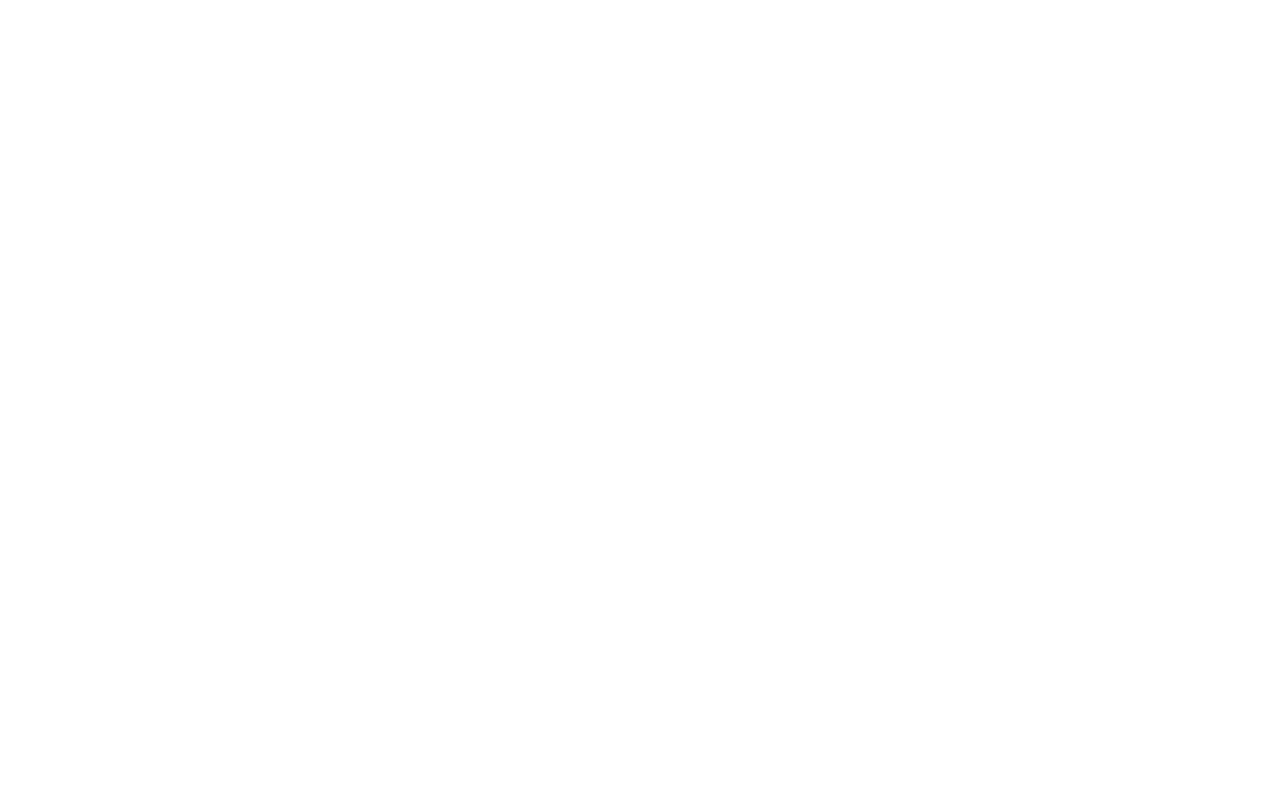
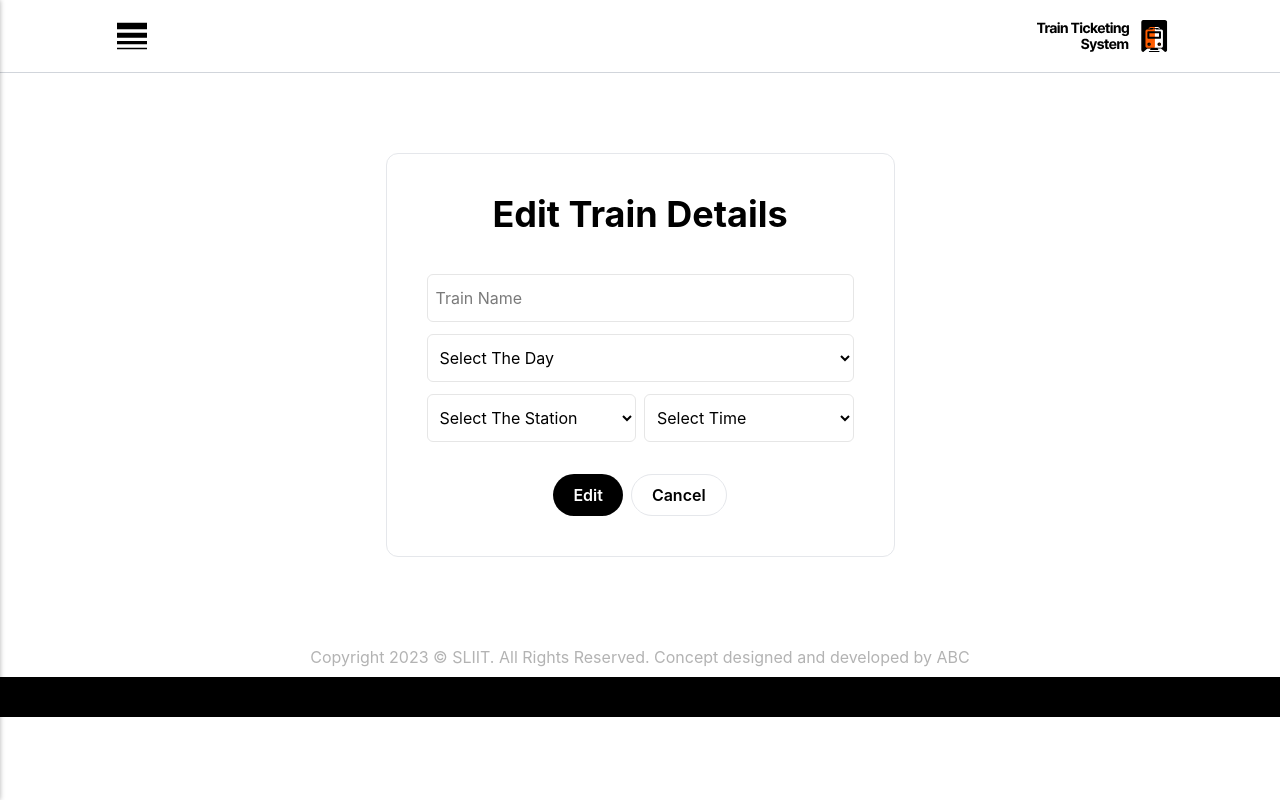
Before and after one commit to SasinduNanayakkara/AED-FE, a React (Create React App) app: page /updatetrain in a window 1280 px wide. Before the commit this address had no page. Built offline with nearby package versions, Linux system fonts and the light colour scheme.

Commit message:
Added navigation drawer

```diff
--- /dev/null
+++ b/src/Pages/UpdateTrain.jsx
@@ -0,0 +1,129 @@
+import React, { useState } from "react";
+import Header from "../Components/Header";
+import Footer from "../Components/Footer";
+
+function CreateTrain() {
+  const timeOptions = [
+    "9:00 AM",
+    "10:00 AM",
+    "11:00 AM",
+    "12:00 PM",
+    "1:00 PM",
+    "2:00 PM",
+  ];
+
+  const [selectedStation, setSelectedStation] = useState("");
+  const [selectedTime, setSelectedTime] = useState("");
+  const [selectedStationsAndTimes, setSelectedStationsAndTimes] = useState([]);
+
+  const handleAddClick = () => {
+    if (selectedStation && selectedTime) {
+      setSelectedStationsAndTimes([...selectedStationsAndTimes, { station: selectedStation, time: selectedTime }]);
+      setSelectedStation("");
+      setSelectedTime("");
+    }
+  };
+
+  return (
+    <div>
+      <Header />
+      <div>
+        <div className="flex-grow flex items-center justify-center">
+          <div className="bg-white border rounded-xl p-10 my-20 flex flex-col">
+            <div>
+              <p className="flex items-center justify-center text-4xl font-bold mb-10">
+                Edit Train Details
+              </p>
+            </div>
+            <div className="flex justify-center">
+              <form className="max-w-form items-center">
+                <div>
+                  <input
+                    type="text"
+                    placeholder="Train Name"
+                    className="hover:text-[#FF5C00] p-2 rounded-md bg-[#ffffff] w-full font-inter font-normal h-12 placeholder-[#7A7A7A] mb-3 border border-[#E6E6E6]"
+                  />
+                  <select
+                    className="hover:text-[#FF5C00] p-2 rounded-md bg-[#ffffff] w-full font-inter font-normal h-12 placeholder-[#7A7A7A] mb-3 border border-[#E6E6E6] mr-2"
+                  >
+                    <option value="" disabled selected>
+                      Select The Day
+                    </option>
+                    <option value="Sunday">Sunday</option>
+                    <option value="Monday">Monday</option>
+                    <option value="Tuesday">Tuesday</option>
+                    <option value="Wednesday">Wednesday</option>
+                    <option value="Thursday">Thursday</option>
+                    <option value="Friday">Friday</option>
+                    <option value="Saturday">Saturday</option>
+                  </select>
+                </div>
+                <div className="flex">
+                  <select
+                    value={selectedStation}
+                    onChange={(e) => setSelectedStation(e.target.value)}
+                    className="hover:text-[#FF5C00] p-2 rounded-md bg-[#ffffff] w-full font-inter font-normal h-12 placeholder-[#7A7A7A] mb-3 border border-[#E6E6E6]"
+                  >
+                    <option value="" disabled>
+                      Select The Station
+                    </option>
+                    <option value="AAA">AAA</option>
+                    <option value="BBB">BBB</option>
+                    <option value="CCC">CCC</option>
+                  </select>
+
+                  <select
+                    value={selectedTime}
+                    onChange={(e) => setSelectedTime(e.target.value)}
+                    className="hover:text-[#FF5C00] p-2 rounded-md bg-[#ffffff] w-full font-inter font-normal h-12 placeholder-[#7A7A7A] mb-3 border border-[#E6E6E6] ml-2"
+                  >
+                    <option value="" disabled>
+                      Select Time
+                    </option>
+                    {timeOptions.map((time, index) => (
+                      <option key={index} value={time}>
+                        {time}
+                      </option>
+                    ))}
+                  </select>
+                </div>
+                <div className="flex justify-center mt-5">
+                  <button
+                    className="px-5 py-2 bg-black text-white font-semibold hover:bg-[#FF5C00] rounded-3xl mr-2"
+                    onClick={handleAddClick}
+                  >
+                    Edit
+                  </button>
+                  <button
+                    className="px-5 py-2 text-black font-semibold hover:bg-[#FF5C00] rounded-3xl border"
+                    onClick={() => {}}
+                  >
+                    Cancel
+                  </button>
+                </div>
+              </form>
+            </div>
+          </div>
+        </div>
+      </div>
+      <Footer />
+
+      {selectedStationsAndTimes.length > 0 && (
+        <div className="flex justify-center mt-5">
+          <div>
+            <h2 className="text-2xl font-semibold mb-2">Selected Stations and Times:</h2>
+            <ul>
+              {selectedStationsAndTimes.map((item, index) => (
+                <li key={index}>
+                  {item.station} - {item.time}
+                </li>
+              ))}
+            </ul>
+          </div>
+        </div>
+      )}
+    </div>
+  );
+}
+
+export default CreateTrain;
--- /dev/null
+++ b/src/Pages/UpdateTravel.jsx
@@ -0,0 +1,78 @@
+import React from "react";
+import Header from "../Components/Header";
+import Footer from "../Components/Footer";
+
+function CreateTraveler() {
+  return (
+    <div>
+      <Header />
+      <div>
+        <div className="flex-grow flex items-center justify-center">
+          <div className="bg-white border rounded-xl p-10 my-20 flex flex-col">
+            <div>
+              <p className="flex items-center justify-center text-4xl font-bold mb-10">
+                Ediut Traveler Details
+              </p>
+            </div>
+            <div className="flex justify-center">
+              <form className="max-w-form items-center">
+                <div className="flex">
+                  <select
+                    className="hover:text-[#FF5C00] p-2 rounded-md bg-[#ffffff] w-1/2 font-inter font-normal h-12 placeholder-[#7A7A7A] mb-3 border border-[#E6E6E6] mr-2"
+                  >
+                    <option value="" disabled selected>Select Prefix</option>
+                    <option value="Miss">Miss</option>
+                    <option value="Mr">Mr</option>
+                    <option value="Mrs">Mrs</option>
+                  </select>
+                  <input
+                    type="text"
+                    placeholder="First Name"
+                    className="hover:text-[#FF5C00] p-2 rounded-md bg-[#ffffff] w-full font-inter font-normal h-12 placeholder-[#7A7A7A] mb-3 border border-[#E6E6E6]"
+                  />
+                </div>
+                <div>
+                  <input
+                    type="text"
+                    placeholder="Last Name"
+                    className="hover:text-[#FF5C00] p-2 rounded-md bg-[#ffffff] w-full font-inter font-normal h-12 placeholder-[#7A7A7A] mb-3 border border-[#E6E6E6] mr-2"
+                  // Set the width to w-full to make it take up the full card size
+                  />
+                </div>
+                <div className="flex">
+                  <input
+                    type="text"
+                    placeholder="Phone Number"
+                    className="hover:text-[#FF5C00] p-2 rounded-md bg-[#ffffff] w-1/2 font-inter font-normal h-12 placeholder-[#7A7A7A] mb-3 border border-[#E6E6E6] mr-2"
+                  />
+                  <input
+                    type="text"
+                    placeholder="NIC"
+                    className="hover:text-[#FF5C00] p-2 rounded-md bg-[#ffffff] w-1/2 font-inter font-normal h-12 placeholder-[#7A7A7A] mb-3 border border-[#E6E6E6]"
+                  />
+                </div>
+                <div className="flex justify-center mt-5">
+                  <button
+                    className="px-5 py-2 bg-black text-white font-semibold hover:bg-[#FF5C00] rounded-3xl mr-2"
+                    onClick={() => { }}
+                  >
+                    Edit
+                  </button>
+                  <button
+                    className="px-5 py-2 text-black font-semibold hover:bg-[#FF5C00] rounded-3xl border"
+                    onClick={() => { }}
+                  >
+                    Cancel
+                  </button>
+                </div>
+              </form>
+            </div>
+          </div>
+        </div>
+      </div>
+      <Footer/>
+    </div>
+  );
+}
+
+export default CreateTraveler;
--- a/src/Routes/index.jsx
+++ b/src/Routes/index.jsx
@@ -7,6 +7,8 @@
 import CreateTravel from "../Pages/CreateTravel";
 import CreateTrain from "../Pages/CreateTrain";
 import TrainList from "../Pages/TrainList";
+import UpdateTravel from "../Pages/UpdateTravel"
+import UpdateTrain from "../Pages/UpdateTrain"
 
 const PageRoutes = () => {
   return (
@@ -20,6 +22,8 @@
         <Route path="/createtravel" element={<CreateTravel/>}/>
         <Route path="/createtrain" element={<CreateTrain/>}/>
         <Route path="/trainlist" element={<TrainList/>}/>
+        <Route path="/updatetravel" element={<UpdateTravel/>}/>
+        <Route path="/updatetrain" element={<UpdateTrain/>}/>
       </Routes>
     </Router>
   );
```
